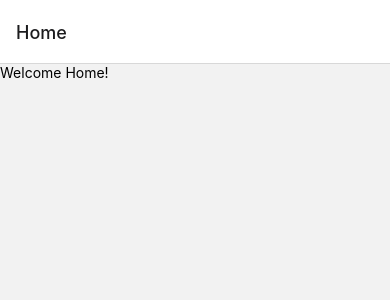
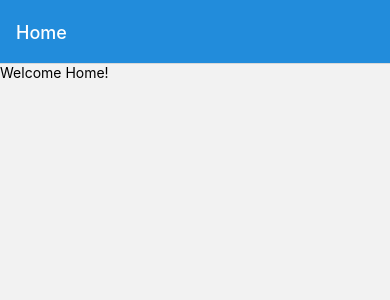
Before and after one commit to marissao/react-native-tutorial, a React Native app: screen / in a window 390 px wide. Shown: the top 300 px of the page. Built offline with nearby package versions, Linux system fonts and the light colour scheme.

Commit message:
Added header styles

```diff
--- a/App.js
+++ b/App.js
@@ -1,17 +1,39 @@
-import "react-native-gesture-handler";
+import "react-native-gesture-handler"; // Place on top of app
 import React from "react";
 import { createStackNavigator } from "@react-navigation/stack";
 import { NavigationContainer } from "@react-navigation/native";
 import HomeScreen from "./src/screens/HomeScreen";
+import NewScreen from "./src/screens/NewScreen";
+import { Icon } from "react-native-elements";
 
 const Stack = createStackNavigator();
 
 export default function App() {
   return (
     <NavigationContainer>
-      <Stack.Navigator initialRouteName='Home'>
+      <Stack.Navigator
+        initialRouteName='Home'
+        screenOptions={{
+          headerStyle: {
+            backgroundColor: "#228CDB",
+          },
+          headerTintColor: "#fff",
+        }}
+      >
         <Stack.Screen name='Home' component={HomeScreen} />
+        <Stack.Screen
+          name='New'
+          component={NewScreen}
+          options={{
+            headerStyle: {
+              backgroundColor: "#228CDB",
+            },
+            headerTintColor: "fff",
+          }}
+        />
       </Stack.Navigator>
     </NavigationContainer>
   );
 }
+
+// Apply header styles to Navigator component instead of Screen component to avoid repeating
--- a/package.json
+++ b/package.json
@@ -18,6 +18,7 @@
     "react": "17.0.1",
     "react-dom": "17.0.1",
     "react-native": "0.64.3",
+    "react-native-elements": "^3.4.2",
     "react-native-gesture-handler": "^2.3.0",
     "react-native-safe-area-context": "3.3.2",
     "react-native-screens": "~3.10.1",
--- /dev/null
+++ b/src/screens/NewScreen.js
@@ -0,0 +1,10 @@
+import React from "react";
+import { Text, View } from "react-native";
+
+export default function NewScreen() {
+  return (
+    <View>
+      <Text>This is a new screen</Text>
+    </View>
+  );
+}
```
Also changed, not shown: 2 other files (tests, documents, lock files or other folders).
